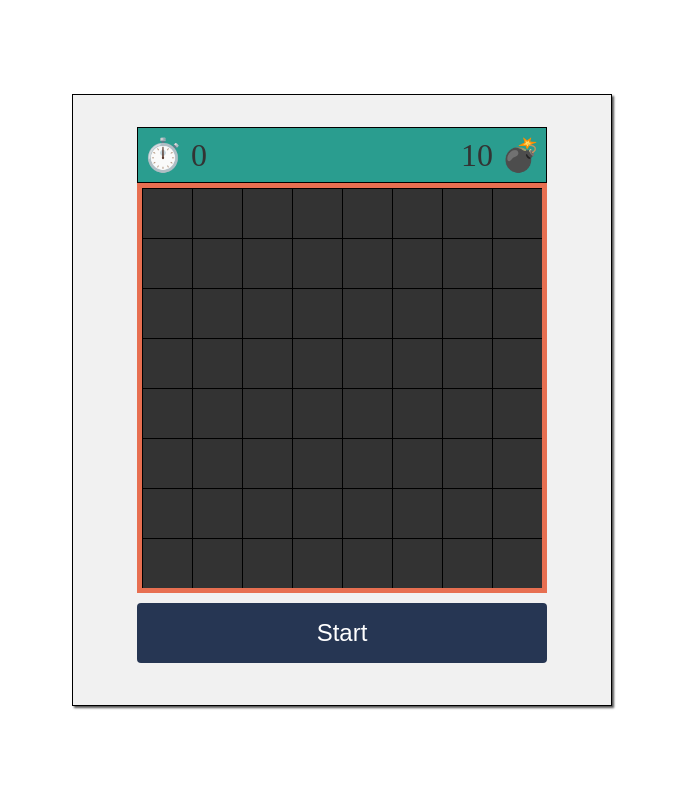
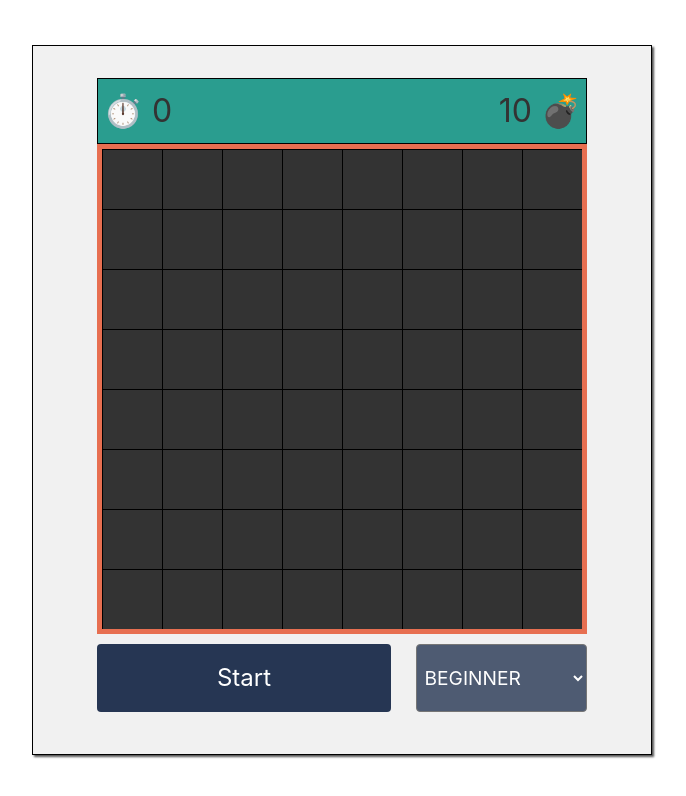
Before and after one commit to evenboee/Minesweeper, a website built with Vite: page index.html in a window 1280 px wide. Shown: the whole page, without its empty margins (298-984 px from the left). Built offline with nearby package versions, Linux system fonts and the light colour scheme.

Commit message:
Difficulity input and auto size adjust

```diff
--- a/app.js
+++ b/app.js
@@ -1,19 +1,29 @@
-import { WIDTH, HEIGHT, BOMBS } from './constants';
+import { MODES } from './constants';
 import { initBoard, open, flagg, win, openBombs, getCountFlagged } from './game';
 
 const out = document.getElementById('out');
 const outTime = document.getElementById('time');
 const start = document.getElementById('start');
 const bombsLeft = document.getElementById('bombs-left');
+const inpMode = document.getElementById('mode');
 
 const canvas = document.getElementById('canvas');
 const ctx = canvas.getContext('2d');
 
-const constrainer = Math.min(window.innerWidth, window.innerHeight);
-const scl = 0.5 * constrainer / WIDTH;
+let mode = MODES['BEGINNER'];
+console.log(mode);
+let scl = 0;
 
-canvas.width = WIDTH * scl;
-canvas.height = HEIGHT * scl;
+const setCanvas = () => {
+	const d = 0.6;
+	scl = d * window.innerHeight / mode.HEIGHT;
+	if (scl * mode.WIDTH > window.innerWidth) {
+		scl = d * window.innerWidth / mode.WIDTH;
+	}
+
+	canvas.width = mode.WIDTH * scl;
+	canvas.height = mode.HEIGHT * scl;
+}
 
 const colors = ['blue', 'green', 'red', 'purple', 'maroon', 'turquoise', 'black', 'gray'];
 
@@ -23,8 +33,7 @@ const drawGame = (board) => {
 	ctx.textBaseline = 'middle';
 
 	ctx.fillStyle = "#bcbcbc";
-	ctx.fillRect(0, 0, WIDTH * scl, HEIGHT * scl);
-
+	ctx.fillRect(0, 0, canvas.width, canvas.height);
 	for (let y in board) {
 		for (let x in board[y]) {
 			const cell = board[y][x];
@@ -59,9 +68,9 @@ const drawGame = (board) => {
 	ctx.fillStyle = "#000";
 	for (let y in board) {
 		for (let x in board[y]) {
-			ctx.fillRect(0, x * scl, WIDTH * scl, 1);
+			ctx.fillRect(x * scl, 0, 1, canvas.height);
 		}
-		ctx.fillRect(y * scl, 0, 1, HEIGHT * scl);
+		ctx.fillRect(0, y * scl, canvas.width, 1);
 	}
 }
 
@@ -71,7 +80,7 @@ let time = 0;
 let running = null;
 
 const updateBombCount = () => {
-	bombsLeft.innerText = BOMBS - getCountFlagged(board) + ' 💣';
+	bombsLeft.innerText = mode.BOMBS - getCountFlagged(board) + ' 💣';
 }
 
 const updateTime = () => {
@@ -97,7 +106,8 @@ const reset = () => {
 	finished = false;
 	time = 0;
 	stopTimer();
-	board = initBoard(WIDTH, HEIGHT, BOMBS);
+	setCanvas();
+	board = initBoard(mode.WIDTH, mode.HEIGHT, mode.BOMBS);
 	updateBombCount();
 	drawGame(board);
 }
@@ -138,8 +148,10 @@ const getCoords = (event) => {
 	const rect = event.target.getBoundingClientRect();
 	let x = Math.floor((event.clientX - rect.left) / scl);
 	let y = Math.floor((event.clientY - rect.top) / scl);
-	if (x >= WIDTH) x = WIDTH - 1;
-	if (y >= HEIGHT) y = HEIGHT - 1;
+	if (x >= mode.WIDTH) x = mode.WIDTH - 1;
+	if (y >= mode.HEIGHT) y = mode.HEIGHT - 1;
+	if (x < 0) x = 0;
+	if (y < 0) y = 0;
 	return [x, y];
 }
 
@@ -156,3 +168,13 @@ start.addEventListener('click', event => {
 });
 
 canvas.oncontextmenu = () => false;
+
+inpMode.addEventListener('change', event => {
+	const newMode = MODES[event.target.value];
+	if (!newMode) {
+		alert('Did not find mode');
+		return;
+	}
+	mode = newMode;
+	reset();
+});
--- a/constants.js
+++ b/constants.js
@@ -1,9 +1,17 @@
-const HEIGHT = 8;
-const WIDTH = 8;
-const BOMBS = 10;// Math.floor(WIDTH * HEIGHT / 4);
-
-export {
-    HEIGHT,
-    WIDTH,
-    BOMBS
-};
+export const MODES = {
+    BEGINNER: {
+        WIDTH: 8,
+        HEIGHT: 8,
+        BOMBS: 10,
+    },
+    INTERMEDIATE: {
+        WIDTH: 16,
+        HEIGHT: 16,
+        BOMBS: 40,
+    },
+    EXPERT: {
+        WIDTH: 31,
+        HEIGHT: 16,
+        BOMBS: 99,
+    }
+}
--- a/index.html
+++ b/index.html
@@ -3,6 +3,7 @@
 <head>
 <title>Minesweeper</title>
 <meta charset="utf-8" />
+<link rel="stylesheet" href="https://stackpath.bootstrapcdn.com/bootstrap/4.4.1/css/bootstrap.min.css" integrity="sha384-Vkoo8x4CGsO3+Hhxv8T/Q5PaXtkKtu6ug5TOeNV6gBiFeWPGFN9MuhOf23Q9Ifjh" crossorigin="anonymous">
 <style>
 	html, body {
 		padding: 0;
@@ -47,17 +48,35 @@
 		padding: 8px 5px;
 	}
 
+	.start-bar {
+		width: 100%;
+		display: flex;
+		flex-direction: row;
+		justify-content: space-between;
+		margin: 10px auto;
+	}
+
 	#start {
-		width: 100%;
-		margin: 10px auto;
+		width: 60%;
+		padding: 16px;
+		font-size: 1.5em;
 		border: none;
 		background-color: #263653;
-		font-size: 1.5em;
-		padding: 16px;
 		color: white;
 		border-radius: 4px;
 		cursor: pointer;
 	}
+
+	#mode {
+		width: 35%;
+		margin-left: 5%;
+		font-size: 1.2em;
+		background-color: #263653cc;
+		color: white;
+		border-radius: 4px;
+		outline: none;
+	}
+
 </style>
 </head>
 <body>
@@ -69,11 +88,18 @@
 			<div id="bombs-left"></div>
 		</div>
 		<canvas id="canvas"></canvas>
-		<button id="start">Start</button>
+		<div class="start-bar">
+			<button id="start">Start</button>
+			<select id="mode" class="form-select p-1">
+				<option>BEGINNER</option>
+				<option>INTERMEDIATE</option>
+				<option>EXPERT</option>
+			</select>
+		</div>
 	</main>
 
-	<!-- <script type="module" src="app.js"></script> -->
-	<script src="index.js"></script>
+	<script type="module" src="app.js"></script>
+	<!-- <script src="index.js"></script> -->
 
 </body>
 </html>
--- a/index.js
+++ /dev/null
@@ -1,294 +0,0 @@
-const HEIGHT = 8;
-const WIDTH = 8;
-const BOMBS = 10;
-
-const getNeighbors = (board, col, row) => {
-    let xMin = (col - 1) < 0 ? 0:col-1;
-    let xMax = ((col + 1) >= board[0].length) ? (board[0].length - 1):(col+1);
-    let yMin = (row - 1) < 0 ? 0:(row-1);
-    let yMax = ((row + 1) >= board.length) ? (board.length - 1):(row+1);
-    const neighbors = [];
-    for (let y = yMin; y <= yMax; y++) {
-        for (let x = xMin; x <= xMax; x++) {
-            if (y === row && x === col) { continue }
-            neighbors.push({...board[y][x], x, y});
-        }
-    }
-    return neighbors;
-}
-
-const placeBombs = (board, n) => {
-    for (let i = 0; i < n; i++) {
-        const spot = [0, 0];
-        do {
-            spot[1] = Math.floor(Math.random() * board.length);
-            spot[0] = Math.floor(Math.random() * board[0].length);
-        } while(board[spot[1]][spot[0]].bomb);
-        board[spot[1]][spot[0]].bomb = true;
-    }
-}
-
-const countNeighbors = (board) => {
-    for (let y = 0; y < board.length; y++) {
-        for (let x = 0; x < board[y].length; x++) {
-            board[y][x].neighbors = getNeighbors(board, x, y).filter(n => n.bomb).length;
-        }
-    }
-}
-
-const initBoard = (w, h, n) => {
-    if (w <= 0 || h <= 0) throw Error('Width and height must be >1');
-    const board = [];
-    for (let y = 0; y < h; y++) {
-        const row = [];
-        for (let x = 0; x < w; x++) {
-            row.push({neighbors: 0, bomb: false, show: false, flagged: false});
-        }
-        board.push(row);
-    }
-    placeBombs(board, n);
-    countNeighbors(board);
-    return board;
-}
-
-const win = (board) => {
-    let max = board.length * board[0].length;
-    let cnt = 0;
-    for (let y = 0; y < board.length; y++) {
-        for (let x = 0; x < board[0].length; x++) {
-            const cell = board[y][x];
-            if (cell.bomb) max--;
-            if (cell.show) {
-                if (cell.bomb) return false;
-                cnt++;
-            }
-        }
-    }
-    if (cnt === max) {
-        for (let y = 0; y < board.length; y++) {
-            for (let x = 0; x < board[0].length; x++) {
-                if (board[y][x].bomb && !board[y][x].show) {
-                    board[y][x].flagged = true;
-                }
-            }
-        }
-        return true
-    }
-    return false;
-}
-
-// Returns true if loss else false
-const open = (board, x, y) => {
-    const cell = board[y][x];
-
-    if (cell.show) {
-        const neighbors = getNeighbors(board, x, y);
-        const count = neighbors.filter(neighbor => neighbor.flagged).length
-        if (count === cell.neighbors) {
-            for (let neighbor of neighbors) {
-                if (!neighbor.flagged && !neighbor.show) {
-                    if (open(board, neighbor.x, neighbor.y)) {
-                        return true;
-                    }
-                }
-            }
-        }
-        return false;
-    }
-
-	if (!cell.flagged) {
-		board[y][x].show = true;
-		if (board[y][x].bomb) {return true;}
-	}
-
-    if (cell.neighbors === 0) {
-        getNeighbors(board, x, y).forEach(neighbor => {
-            open(board, neighbor.x, neighbor.y);
-        });
-    }
-
-    return false;
-}
-
-const openBombs = (board) => {
-    for (let y = 0; y < board.length; y++) {
-        for (let x = 0; x < board[0].length; x++) {
-            if (board[y][x].bomb) board[y][x].show = true;
-        }
-    }
-}
-
-// Returns if something was changed
-const flagg = (board, x, y) => {
-    if (!board[y][x].show) {
-		board[y][x].flagged = !board[y][x].flagged;
-        return true;
-	}
-    return false;
-}
-
-const getCountFlagged = (board) => {
-    let cnt = 0;
-    for (let y = 0; y < board.length; y++) {
-        for(let x = 0; x < board[0].length; x++) {
-            if (board[y][x].flagged) cnt++;
-        }
-    }
-    return cnt;
-}
-
-const out = document.getElementById('out');
-const outTime = document.getElementById('time');
-const start = document.getElementById('start');
-const bombsLeft = document.getElementById('bombs-left');
-
-const canvas = document.getElementById('canvas');
-const ctx = canvas.getContext('2d');
-
-const constrainer = Math.min(window.innerWidth, window.innerHeight);
-const scl = 0.5 * constrainer / WIDTH;
-
-canvas.width = WIDTH * scl;
-canvas.height = HEIGHT * scl;
-
-const colors = ['blue', 'green', 'red', 'purple', 'maroon', 'turquoise', 'black', 'gray'];
-
-const drawGame = (board) => {
-	ctx.font = 0.8*scl+"px Arial";
-	ctx.textAlign = "center";
-	ctx.textBaseline = 'middle';
-
-	ctx.fillStyle = "#bcbcbc";
-	ctx.fillRect(0, 0, WIDTH * scl, HEIGHT * scl);
-
-	for (let y in board) {
-		for (let x in board[y]) {
-			const cell = board[y][x];
-			if (cell.show) {
-				let textColor = "#000";
-				let text = '';
-				if (cell.bomb) {
-					ctx.fillStyle = "#a33";
-					ctx.fillRect(x * scl, y * scl, scl, scl);
-					text = 'X';
-				} else {
-					if (cell.neighbors) {
-						textColor = colors[cell.neighbors - 1];
-						text = cell.neighbors;
-					}
-				}
-				if (text) {
-					ctx.fillStyle = textColor;
-					ctx.fillText(text, x * scl + scl/2, y * scl+scl/2);
-				}
-			}
-			else {
-				ctx.fillStyle = "#333";
-				ctx.fillRect(x * scl, y * scl, scl, scl);
-				if (cell.flagged) {
-					ctx.fillStyle = "#f1f1f1";
-					ctx.fillText('P', x * scl + scl/2, y * scl+scl/2); // 🚩
-				}
-			}
-		}
-	}
-	ctx.fillStyle = "#000";
-	for (let y in board) {
-		for (let x in board[y]) {
-			ctx.fillRect(0, x * scl, WIDTH * scl, 1);
-		}
-		ctx.fillRect(y * scl, 0, 1, HEIGHT * scl);
-	}
-}
-
-let finished;
-let board;
-let time = 0;
-let running = null;
-
-const updateBombCount = () => {
-	bombsLeft.innerText = BOMBS - getCountFlagged(board) + ' 💣';
-}
-
-const updateTime = () => {
-	outTime.innerText = '⏱️ ' + time;
-}
-
-const startTimer = () => {
-	updateTime();
-	running = setInterval(() => {
-		time++;
-		updateTime();
-	}, 1000);
-}
-
-const stopTimer = () => {
-	updateTime();
-	if (running) clearInterval(running);
-	running = null;
-}
-
-const reset = () => {
-	out.innerText = '';
-	finished = false;
-	time = 0;
-	stopTimer();
-	board = initBoard(WIDTH, HEIGHT, BOMBS);
-	updateBombCount();
-	drawGame(board);
-}
-
-reset();
-
-const finishWithMessage = (message) => {
-	stopTimer();
-	out.innerText = message;
-	finished = true;
-}
-
-const clicked = (x, y) => {
-	if (finished) return;
-	if (!running) {startTimer();}
-	const loss = open(board, x, y);
-	if (loss) {
-		finishWithMessage('Boom! You loose');
-		openBombs(board);
-	}
-	if (win(board)) {
-		finishWithMessage('You win');
-		updateBombCount();
-	}
-	drawGame(board);
-}
-
-const flagged = (x, y) => {
-	if (finished) return;
-	if (!running) {startTimer();}
-	if (flagg(board, x, y)) {
-		updateBombCount();
-		drawGame(board)
-	};
-}
-
-const getCoords = (event) => {
-	const rect = event.target.getBoundingClientRect();
-	let x = Math.floor((event.clientX - rect.left) / scl);
-	let y = Math.floor((event.clientY - rect.top) / scl);
-	if (x >= WIDTH) x = WIDTH - 1;
-	if (y >= HEIGHT) y = HEIGHT - 1;
-	return [x, y];
-}
-
-canvas.onmousedown = event => {
-	if(event.which === 1) {
-		clicked(...getCoords(event));
-	} else if (event.which === 3) {
-		flagged(...getCoords(event));
-	}
-}
-
-start.addEventListener('click', event => {
-	reset();
-});
-
-canvas.oncontextmenu = () => false;
```
